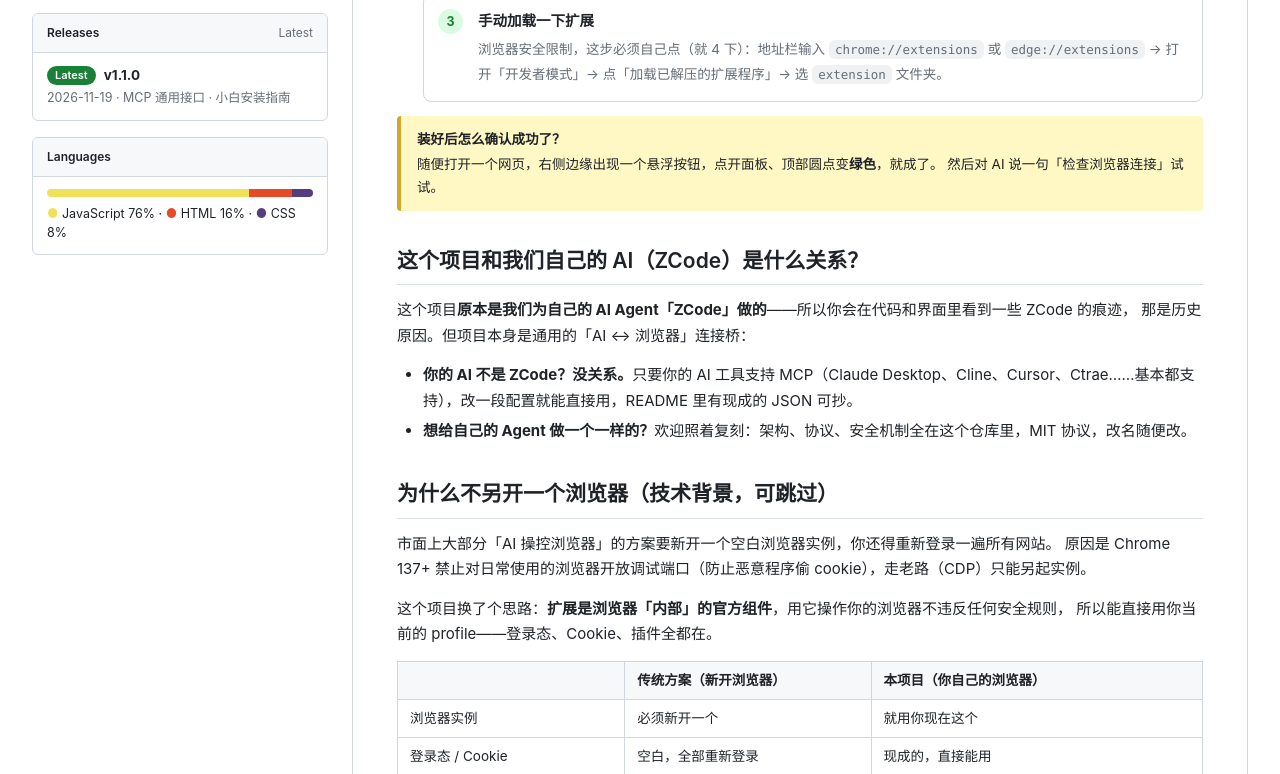
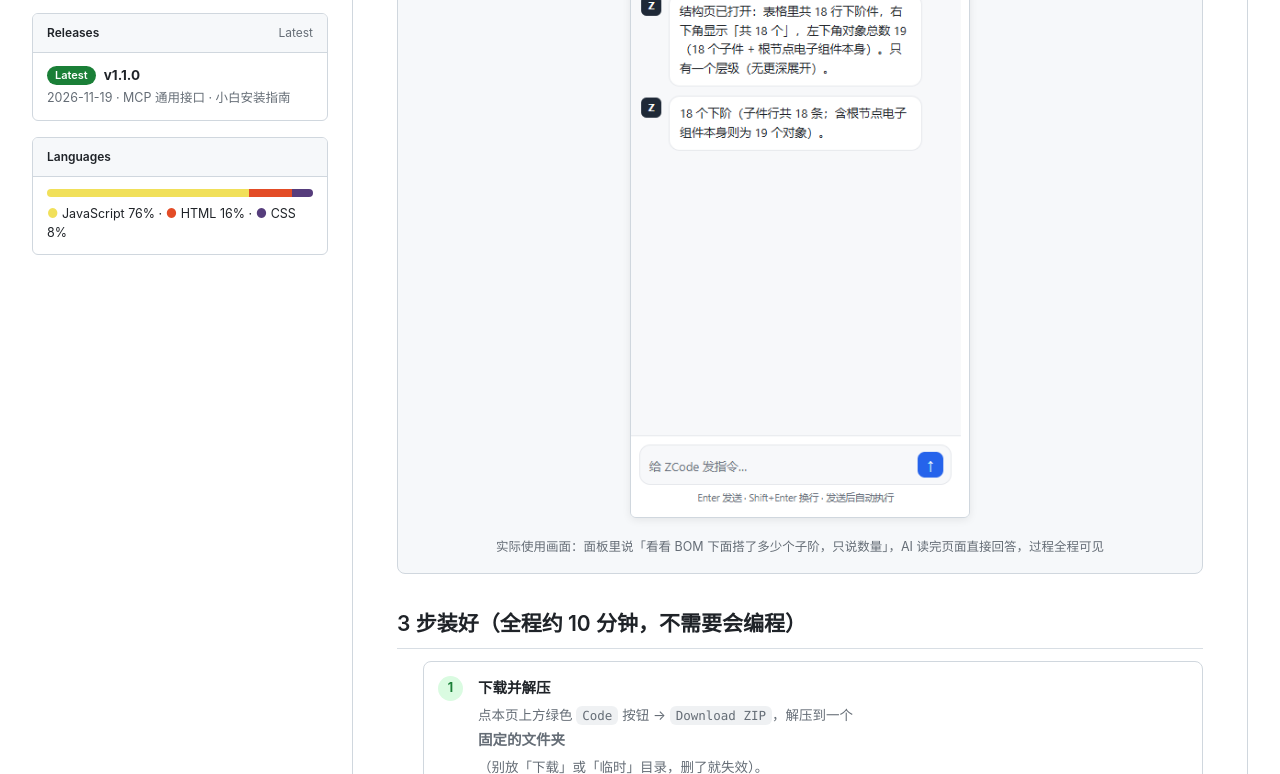
Before and after one commit to dhdbbd/Agent-Browser-Bridge, a browser extension: page site/index.html in a window 1280 px wide. Shown: the part 1085-1859 px from the top of the page. Drawn offline with Linux system fonts and the light colour scheme.

Commit message:
Docs: add real-usage side panel screenshot to README and homepage

```diff
--- a/site/index.html
+++ b/site/index.html
@@ -241,6 +241,11 @@
       <p>AI 的每一步操作都会显示在浏览器右侧的小面板里，<b>它做了什么你看得一清二楚</b>。
       面板上还有一个「锁定」按钮，点一下 AI 立刻失去操作权限。</p>
 
+      <div style="border:1px solid var(--border);border-radius:8px;padding:16px;background:var(--subtle);margin:0 0 16px;text-align:center">
+        <img src="panel-usage.png" alt="侧栏使用状态截图：用户让 AI 数 BOM 下的子阶数量，AI 读取页面后作答" style="max-width:340px;width:100%;border:1px solid var(--border);border-radius:6px;box-shadow:0 2px 8px rgba(0,0,0,.08)" />
+        <div class="muted small" style="margin-top:10px">实际使用画面：面板里说「看看 BOM 下面搭了多少个子阶，只说数量」，AI 读完页面直接回答，过程全程可见</div>
+      </div>
+
       <h2>3 步装好（全程约 10 分钟，不需要会编程）</h2>
 
       <ol class="steps">
```
Also changed, not shown: site/panel-usage.png (added), 1 other file.
